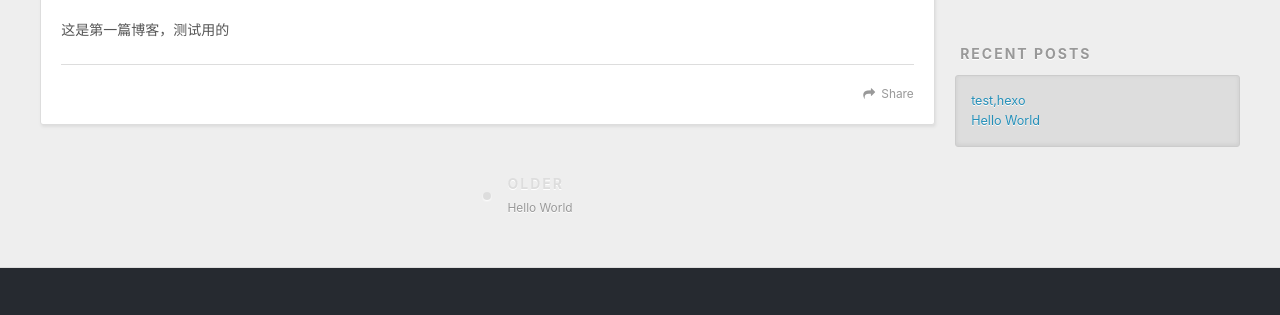
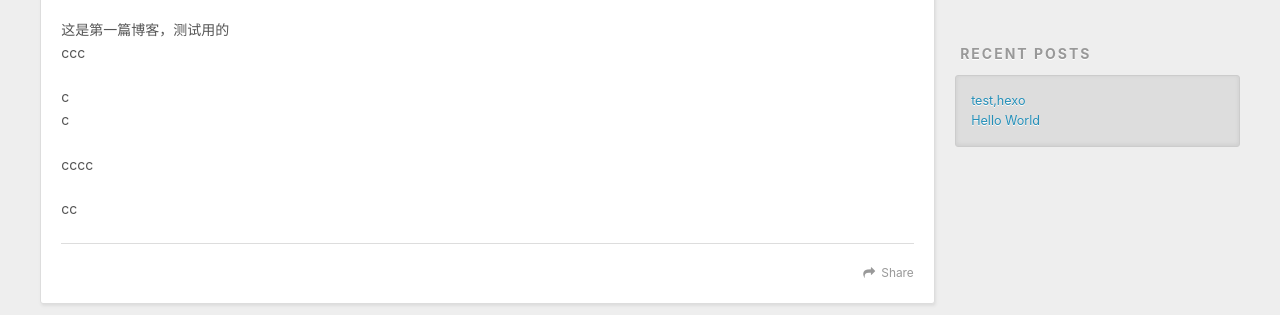
Before and after one commit to ZhouHunt/ZhouHunt.github.io, a plain HTML site: page 2019/09/18/test-hexo/index.html in a window 1280 px wide. Shown: the part 434-749 px from the top of the page. Drawn offline with nearby package versions, Linux system fonts and the light colour scheme.

Commit message:
Site updated: 2019-09-19 10:56:57

```diff
--- a/2019/09/18/test-hexo/index.html
+++ b/2019/09/18/test-hexo/index.html
@@ -7,17 +7,17 @@
 
   <title>test,hexo | Hexo</title>
   <meta name="viewport" content="width=device-width, initial-scale=1, maximum-scale=1">
-  <meta name="description" content="这是第一篇博客，测试用的">
+  <meta name="description" content="这是第一篇博客，测试用的ccc cc cccc cc">
 <meta property="og:type" content="article">
 <meta property="og:title" content="test,hexo">
 <meta property="og:url" content="http://yoursite.com/2019/09/18/test-hexo/index.html">
 <meta property="og:site_name" content="Hexo">
-<meta property="og:description" content="这是第一篇博客，测试用的">
+<meta property="og:description" content="这是第一篇博客，测试用的ccc cc cccc cc">
 <meta property="og:locale" content="en">
-<meta property="og:updated_time" content="2019-09-19T02:35:25.489Z">
+<meta property="og:updated_time" content="2019-09-19T02:56:03.177Z">
 <meta name="twitter:card" content="summary">
 <meta name="twitter:title" content="test,hexo">
-<meta name="twitter:description" content="这是第一篇博客，测试用的">
+<meta name="twitter:description" content="这是第一篇博客，测试用的ccc cc cccc cc">
 
     <link rel="alternate" href="/atom.xml" title="Hexo" type="application/atom+xml">
 
@@ -86,7 +86,10 @@
 
     <div class="article-entry" itemprop="articleBody">
 
-        <p>这是第一篇博客，测试用的</p>
+        <p>这是第一篇博客，测试用的<br>ccc</p>
+<p>c<br>c</p>
+<p>cccc</p>
+<p>cc</p>
 
 
     </div>
```
Also changed, not shown: index.html (+4 -1 lines).
